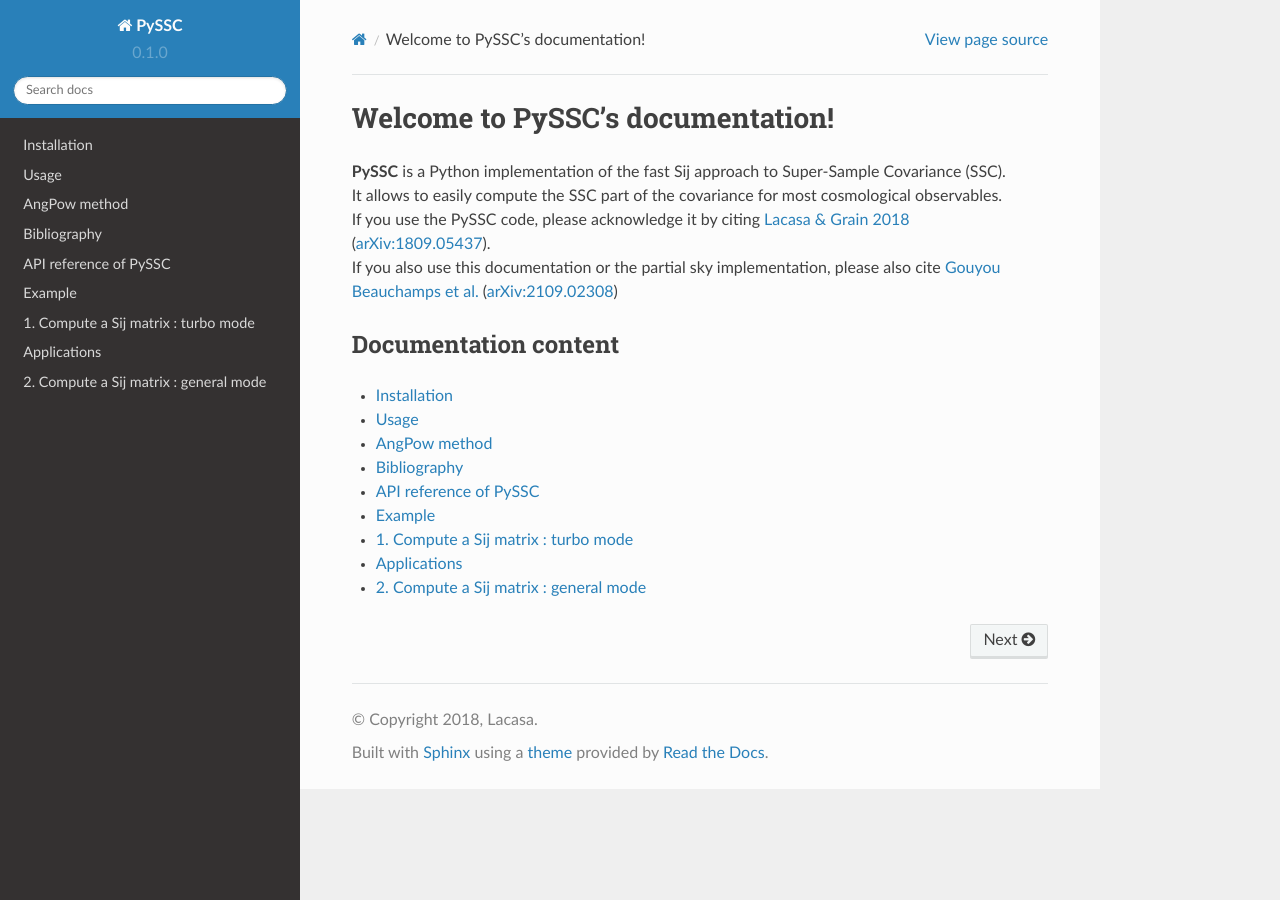
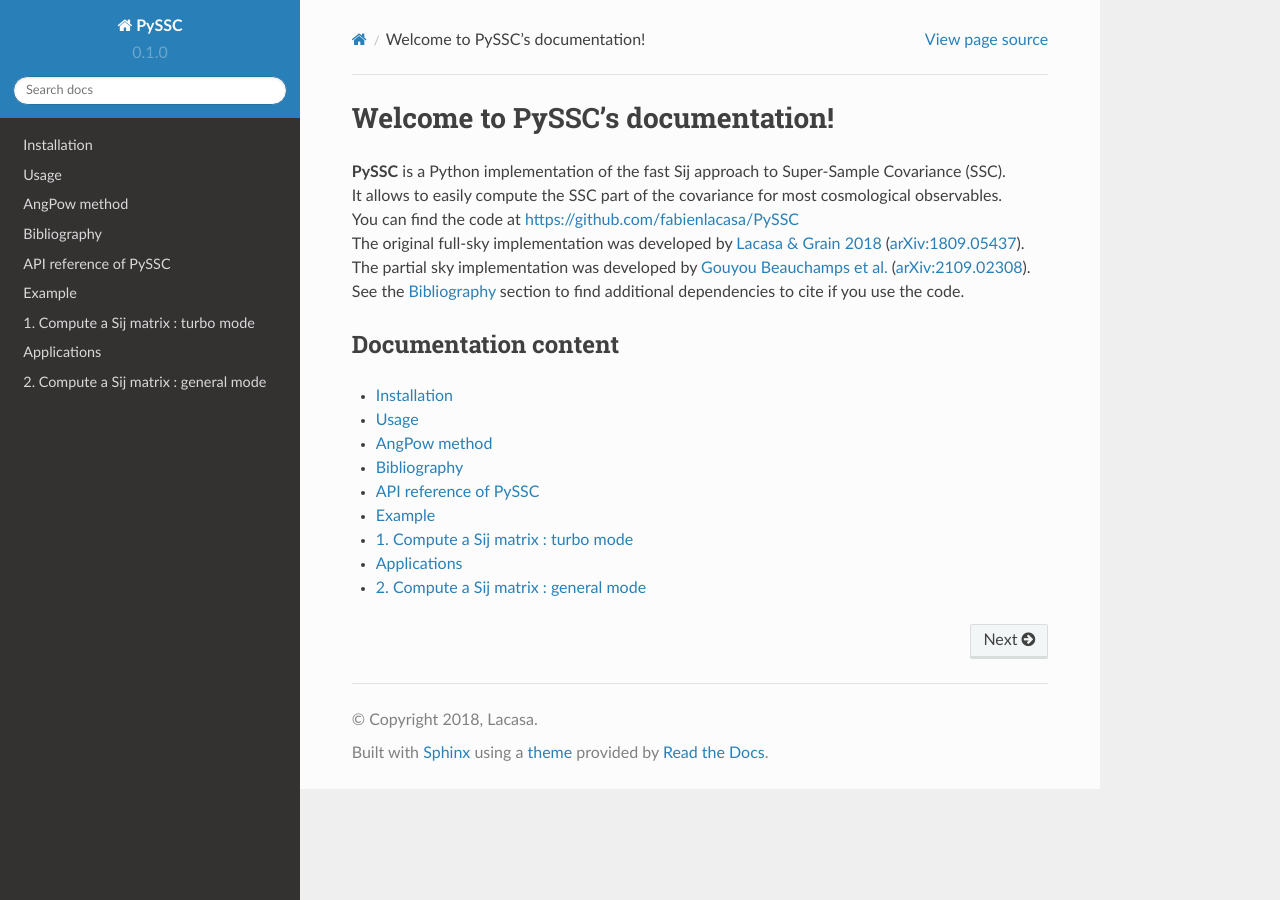
Before and after one commit to fabienlacasa/PySSC, a Sphinx documentation site: the page built from docs/source/index.rst, in a window 1280 px wide. Built offline with Sphinx 7.4.7 and the Read the Docs theme 2.0.0, drawn with Linux system fonts in a browser that asks for light colours.

Commit message:
Improved documentation

```diff
--- a/docs/source/index.rst
+++ b/docs/source/index.rst
@@ -4,8 +4,10 @@ Welcome to PySSC's documentation!
 
 | **PySSC** is a Python implementation of the fast Sij approach to Super-Sample Covariance (SSC).
 | It allows to easily compute the SSC part of the covariance for most cosmological observables.
-| If you use the PySSC code, please acknowledge it by citing `Lacasa & Grain 2018 <https://ui.adsabs.harvard.edu/abs/2019A%26A...624A..61L/exportcitation>`_ (`arXiv:1809.05437 <https://arxiv.org/abs/1809.05437>`_).
-| If you also use this documentation or the partial sky implementation, please also cite `Gouyou Beauchamps et al. <https://ui.adsabs.harvard.edu/abs/2021arXiv210902308G/exportcitation>`_ (`arXiv:2109.02308 <https://arxiv.org/abs/2109.02308>`_)
+| You can find the code at `<https://github.com/fabienlacasa/PySSC>`_
+| The original full-sky implementation was developed by `Lacasa & Grain 2018 <https://ui.adsabs.harvard.edu/abs/2019A%26A...624A..61L/exportcitation>`_ (`arXiv:1809.05437 <https://arxiv.org/abs/1809.05437>`_).
+| The partial sky implementation was developed by `Gouyou Beauchamps et al. <https://ui.adsabs.harvard.edu/abs/2021arXiv210902308G/exportcitation>`_ (`arXiv:2109.02308 <https://arxiv.org/abs/2109.02308>`_).
+| See the :doc:`bibliography` section to find additional dependencies to cite if you use the code.
 
 
 Documentation content
--- a/docs/source/install.rst
+++ b/docs/source/install.rst
@@ -26,3 +26,6 @@ Optional requirements
 Installing
 ----------
 Simply clone the repository, then put the PySSC.py module in your Python path
+   .. code-block::
+
+    git clone https://github.com/fabienlacasa/PySSC.git
```
